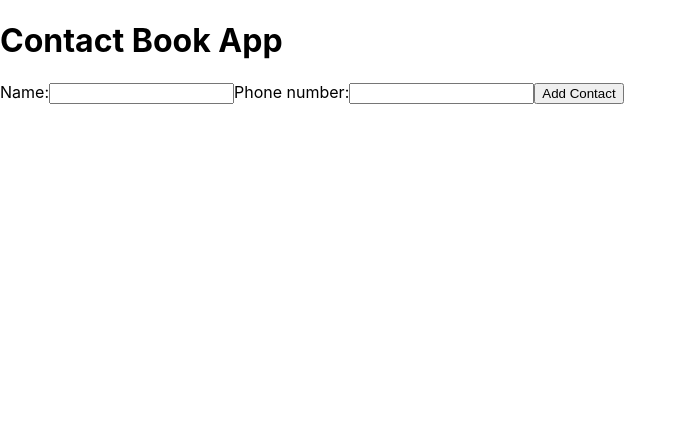
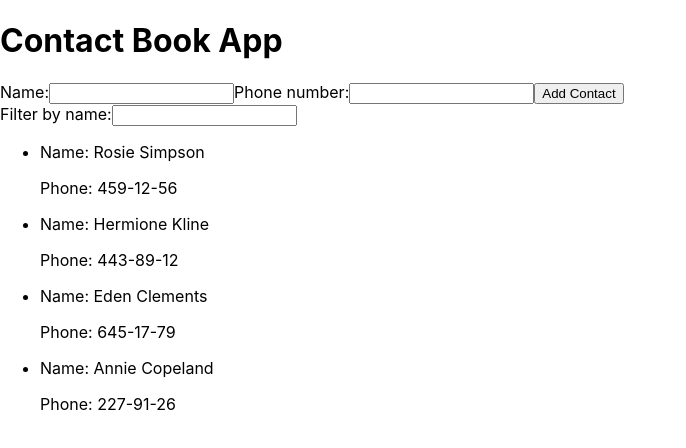
Before and after one commit to jfrasinska/goit-react-hw-02-phonebook, a React (Create React App) app: page / in a window 1280 px wide. Shown: the top 448 px of the page, without its empty margins (0-686 px from the left). Built offline with nearby package versions, Linux system fonts and the light colour scheme.

Commit message:
adding step 5

```diff
--- a/package.json
+++ b/package.json
@@ -7,6 +7,7 @@
     "@testing-library/jest-dom": "^5.16.3",
     "@testing-library/react": "^12.1.4",
     "@testing-library/user-event": "^13.5.0",
+    "nanoid": "^5.0.4",
     "react": "^18.2.0",
     "react-dom": "^18.1.0",
     "react-scripts": "5.0.1",
--- a/src/components/App.jsx
+++ b/src/components/App.jsx
@@ -1,56 +1,98 @@
-import React, { useState } from 'react';
-import { nanoid } from 'nanoid';
+import React, { Component } from 'react';
 import ContactForm from './ContactForm';
 import ContactList from './ContactList';
 
-const App = () => {
-  const [state, setState] = useState({
-    contacts: [],
+class App extends Component {
+  state = {
+    contacts: [
+      { id: 'id-1', name: 'Rosie Simpson', number: '459-12-56' },
+      { id: 'id-2', name: 'Hermione Kline', number: '443-89-12' },
+      { id: 'id-3', name: 'Eden Clements', number: '645-17-79' },
+      { id: 'id-4', name: 'Annie Copeland', number: '227-91-26' },
+    ],
+    filter: '',
     name: '',
     number: '',
-  });
-
-  const handleInputChange = e => {
-    const { name, value } = e.target;
-    setState(prevState => ({
-      ...prevState,
-      [name]: value,
-    }));
   };
 
-  const handleSubmit = e => {
+  handleInputChange = e => {
+    const { name, value } = e.target;
+    this.setState({
+      [name]: value,
+    });
+  };
+
+  handleSubmit = e => {
     e.preventDefault();
 
-    if (state.name.trim() === '' || state.number.trim() === '') {
-      alert('Please enter valid name and number.');
+    const { name, number, contacts } = this.state;
+
+    if (name.trim() === '' || number.trim() === '') {
+      alert('Please enter a valid name and number.');
+      return;
+    }
+
+    // Sprawdź, czy kontakt już istnieje
+    const isContactExist = contacts.some(
+      contact => contact.name.toLowerCase() === name.toLowerCase()
+    );
+
+    if (isContactExist) {
+      alert(`"${name}" is already in contacts.`);
       return;
     }
 
     const newContact = {
-      id: nanoid(),
-      name: state.name.trim(),
-      number: state.number.trim(),
+      id: `id-${contacts.length + 1}`,
+      name: name.trim(),
+      number: number.trim(),
     };
 
-    setState(prevState => ({
+    this.setState(prevState => ({
       contacts: [...prevState.contacts, newContact],
       name: '',
       number: '',
     }));
   };
 
+  handleFilterChange = e => {
+    const { value } = e.target;
+    this.setState({
+      filter: value,
+    });
+  };
+
+  render() {
+    const { name, number, filter, contacts } = this.state;
+
+    const filteredContacts = contacts.filter(
+      contact =>
+        contact.name &&
+        contact.name.toLowerCase().includes(filter.toLowerCase())
+    );
+
     return (
       <div>
         <h1>Contact Book App</h1>
         <ContactForm
-        name={state.name}
-        number={state.number}
-        handleInputChange={handleInputChange}
-        handleSubmit={handleSubmit}
+          name={name}
+          number={number}
+          handleInputChange={this.handleInputChange}
+          handleSubmit={this.handleSubmit}
         />
-      <ContactList contacts={state.contacts} />
+        <label>
+          Filter by name:
+          <input
+            type="text"
+            name="filter"
+            value={filter}
+            onChange={this.handleFilterChange}
+          />
+        </label>
+        <ContactList contacts={filteredContacts} />
       </div>
     );
-};
+  }
+}
 
 export default App;
--- a/src/components/ContactForm.js
+++ b/src/components/ContactForm.js
@@ -1,6 +1,8 @@
-import React from 'react';
+import React, { Component } from 'react';
 
-const ContactForm = ({ name, number, handleInputChange, handleSubmit }) => {
+class ContactForm extends Component {
+  render() {
+    const { name, number, handleInputChange, handleSubmit } = this.props;
     return (
       <form onSubmit={handleSubmit}>
         <label>
@@ -8,7 +10,7 @@ const ContactForm = ({ name, number, handleInputChange, handleSubmit }) => {
           <input
             type="text"
             name="name"
-          pattern="^[a-zA-Zа-яА-Я]+(([' -][a-zA-Zа-яА-Я ])?[a-zA-Zа-яА-Я]*)*$"
+            pattern="^[a-zA-Za-яА-Я]+(['-][a-zA-Za-яА-Я]+)*$"
             title="Name may contain only letters, apostrophe, dash and spaces. For example Adrian, Jacob Mercer, Charles de Batz de Castelmore d'Artagnan"
             required
             value={name}
@@ -20,7 +22,7 @@ const ContactForm = ({ name, number, handleInputChange, handleSubmit }) => {
           <input
             type="tel"
             name="number"
-          pattern="\+?\d{1,4}?[-.\s]?\(?\d{1,3}?\)?[-.\s]?\d{1,4}[-.\s]?\d{1,4}[-.\s]?\d{1,9}"
+            pattern="[+]?[0-9]{1,4}[-.\s]?[(]?[0-9]{1,3}[)]?[-.\s]?[0-9]{1,4}[-.\s]?[0-9]{1,4}[-.\s]?[0-9]{1,9}"
             title="Phone number must be digits and can contain spaces, dashes, parentheses and can start with +"
             required
             value={number}
@@ -30,6 +32,7 @@ const ContactForm = ({ name, number, handleInputChange, handleSubmit }) => {
         <button type="submit">Add Contact</button>
       </form>
     );
-};
+  }
+}
 
 export default ContactForm;
```
Also changed, not shown: src/components/ContactList.js (+6 -3 lines), 1 other file (tests, documents, lock files or other folders). Lines whose indentation alone changed are shown as unchanged.
